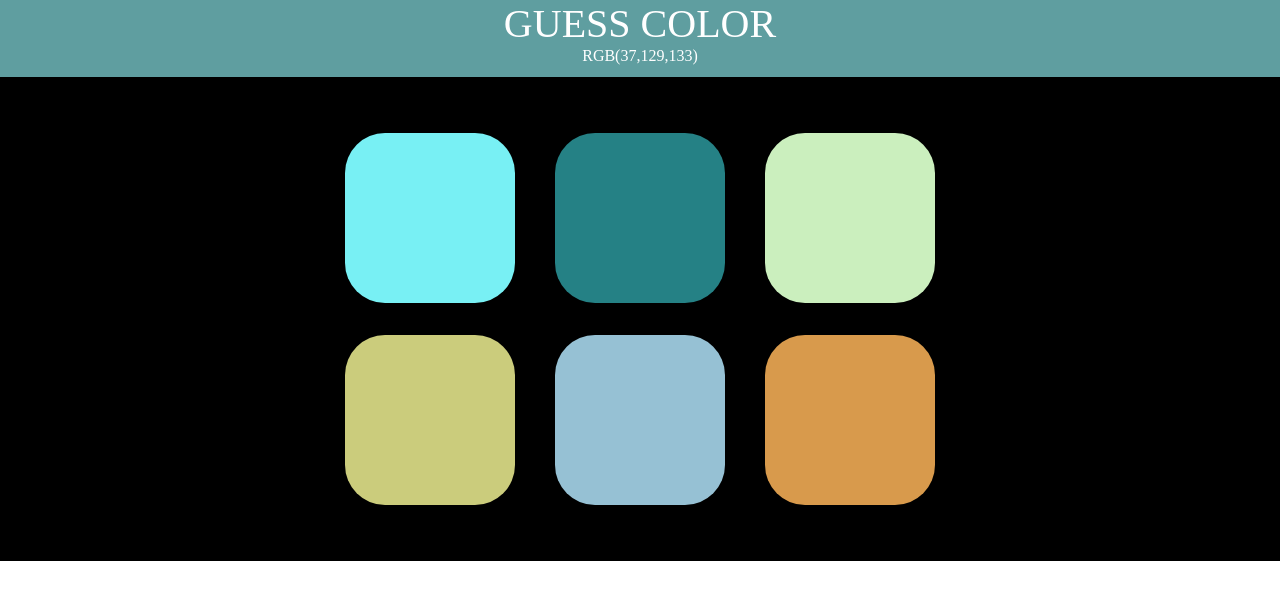
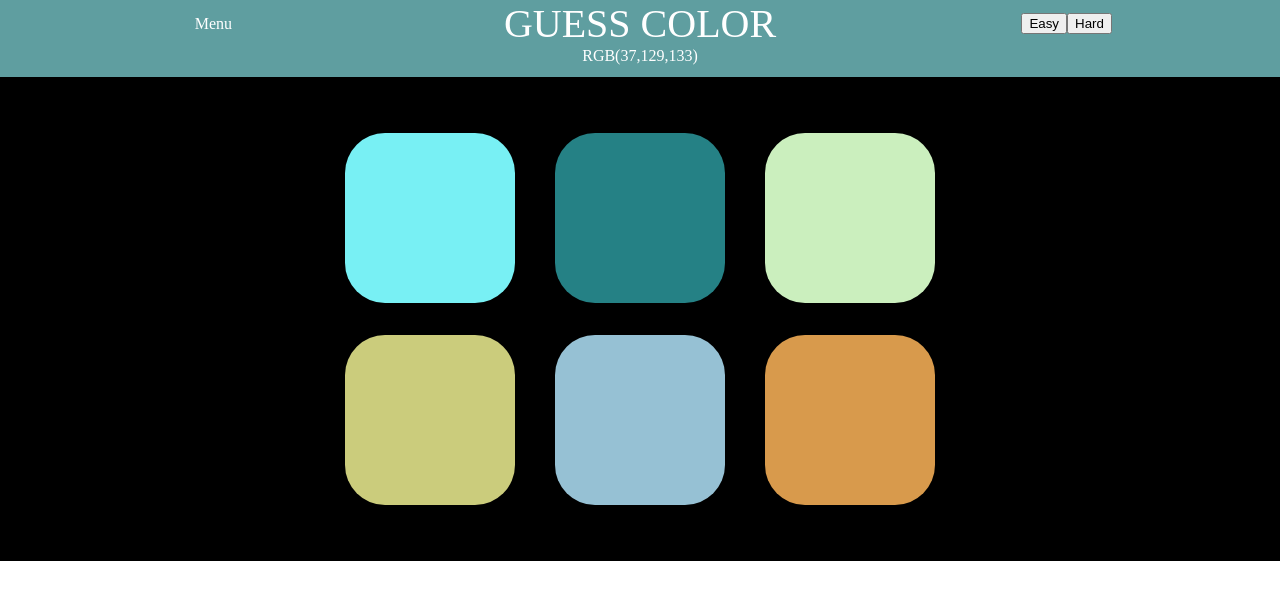
Before and after one commit to RomainVenel/GuessColor, a React (Create React App) app: page / in a window 1280 px wide. Shown: the top 600 px of the page. Built offline with nearby package versions, Linux system fonts and the light colour scheme; the HTML template or start-up script is replaced by a standard one.

Commit message:
Navbar progress

```diff
--- a/src/App.css
+++ b/src/App.css
@@ -5,12 +5,23 @@
 .block-title-color {
   background-color: cadetblue;
   color: #ffffff;
-  text-transform: uppercase;
-  font-family: 'Odibee Sans', cursive;
+}
+
+.navbar {
+  display: flex;
+}
+
+.navbar > div {
+  flex: 1;
+  display: flex;
+  justify-content: center;
+  align-items: center;
 }
 
 .title {
   font-size: 40px;
+  text-transform: uppercase;
+  font-family: 'Odibee Sans', cursive;
 }
 
 .random-color {
@@ -30,4 +41,5 @@
   flex: 0 0 170px;
   margin: 1em 20px;
   border-radius: 40px;
+  cursor: pointer;
 }
--- a/src/components/RandomColor.jsx
+++ b/src/components/RandomColor.jsx
@@ -4,8 +4,13 @@ function RandomColor(props) {
 
     return (
         <div className={'block-title-color'}>
-            <div className="title">
-                Guess Color
+            <div className="navbar">
+                <div>Menu</div>
+                <div className={'title'}>Guess Color</div>
+                <div>
+                    <button>Easy</button>
+                    <button>Hard</button>
+                </div>
             </div>
             <div className="random-color">
                 {props.color}
```
